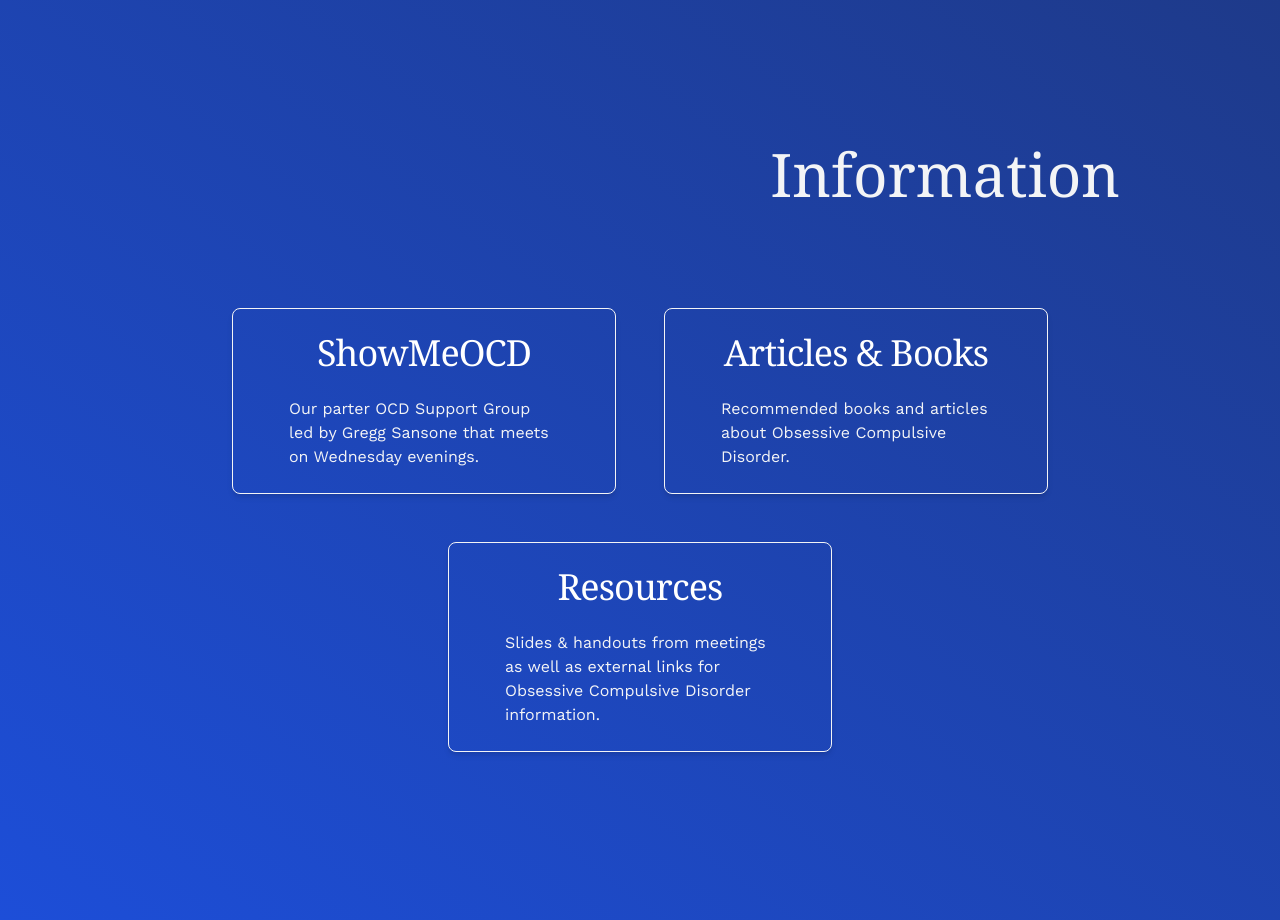
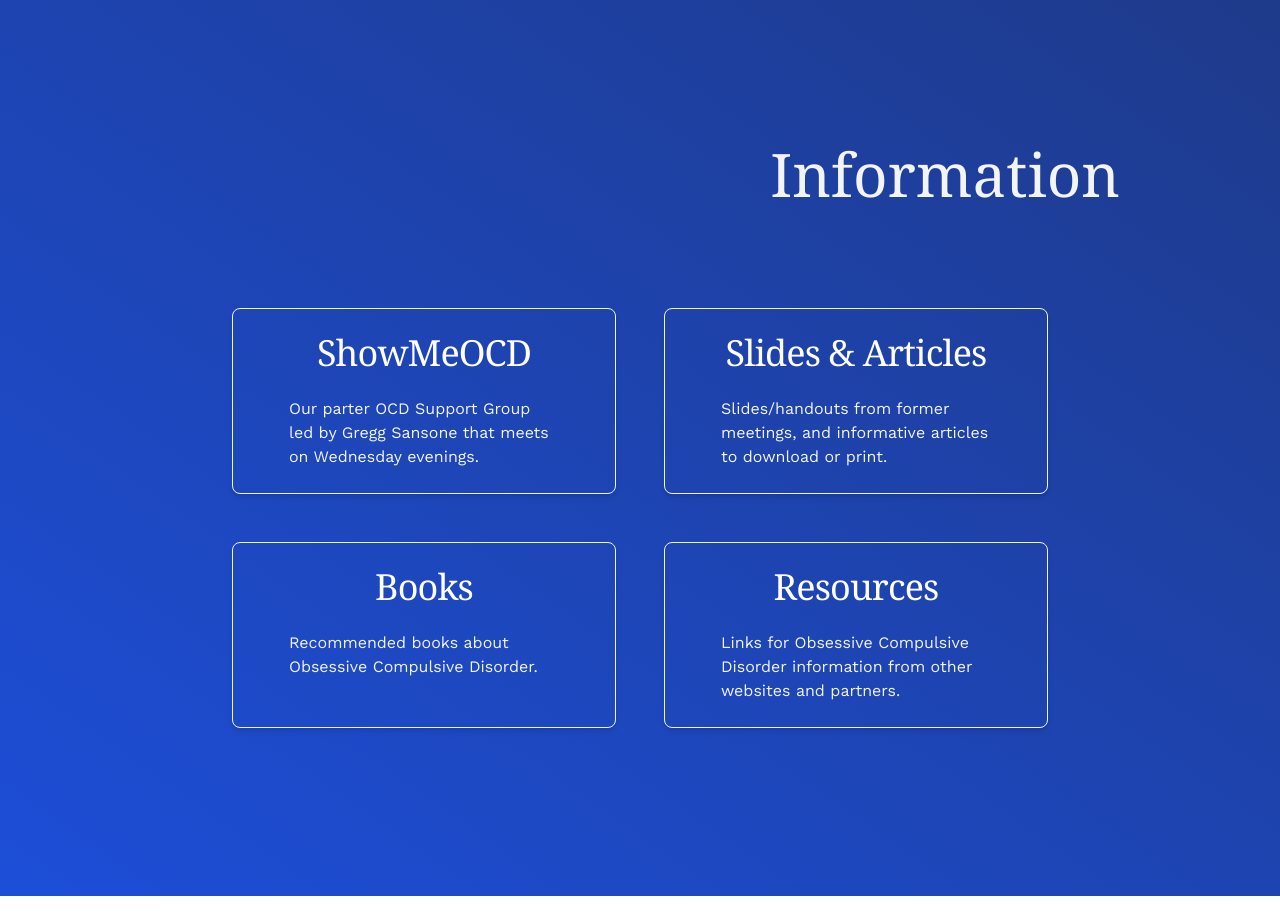
Before and after one commit to brianprost/stl-ocd-website, a Next.js app: page /Information in a window 1280 px wide. After the commit the page ends 896 px from the top, so only its background shows below. Built offline with nearby package versions, Linux system fonts and the light colour scheme; a web font is replaced by a local one; what tailwind-animatecss would draw is missing.

Commit message:
separated information links

```diff
--- a/data/HomepageLinks.js
+++ b/data/HomepageLinks.js
@@ -5,13 +5,18 @@ export const HomepageLinks = [
         link: "https://showmeocd.wordpress.com/support-groups/",
     },
     {
-        title: "Articles & Books",
-        description: "Recommended books and articles about Obsessive Compulsive Disorder.",
-        link: "https://stlocd.org/reading",
+        title: "Slides & Articles",
+        description: "Slides/handouts from former meetings, and informative articles to download or print.",
+        link: "/articles",
+    },
+    {
+        title: "Books",
+        description: "Recommended books about Obsessive Compulsive Disorder.",
+        link: "/books",
     },
     {
         title: "Resources",
-        description: "Slides & handouts from meetings as well as external links for Obsessive Compulsive Disorder information.",
-        link: "https://stlocd.org/resources",
+        description: "Links for Obsessive Compulsive Disorder information from other websites and partners.",
+        link: "/resources",
     },
 ]
```
Also changed, not shown: pages/Resources/index.js (added, +9 -0 lines).
